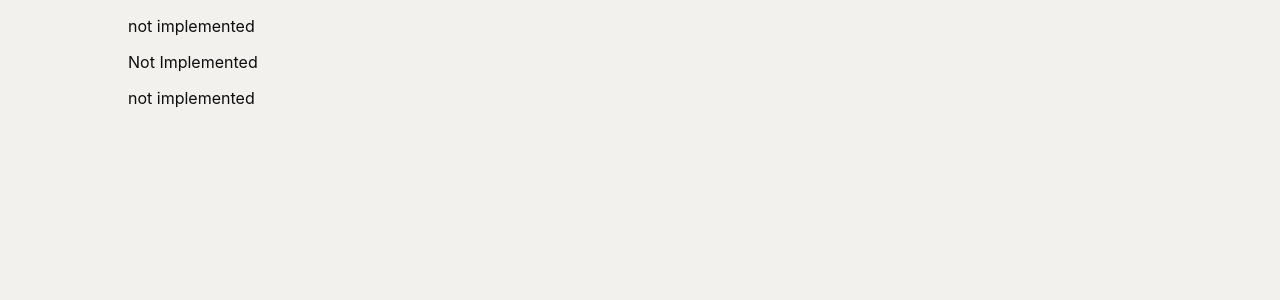
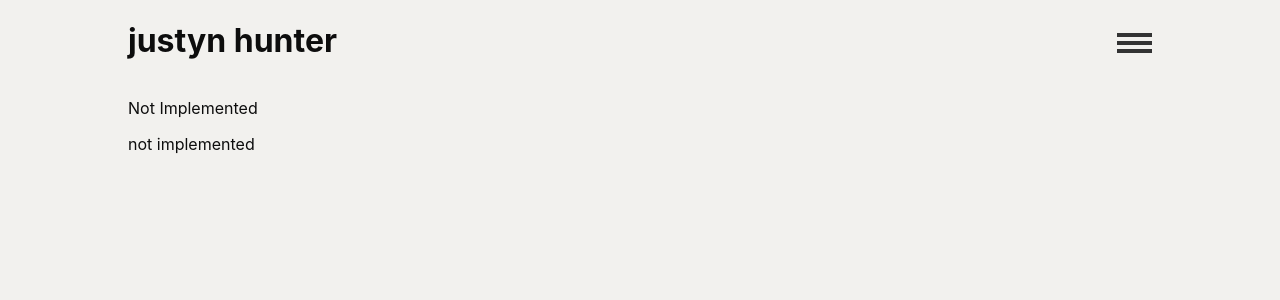
Before and after one commit to justynhunter/photosite, a React (Vite) app: page / in a window 1280 px wide. Shown: the top 300 px of the page. Built offline with nearby package versions, Linux system fonts and the light colour scheme.

Commit message:
add header and nav components

```diff
--- a/src/components/header/index.tsx
+++ b/src/components/header/index.tsx
@@ -1,3 +1,11 @@
+import { Nav } from "@components/nav";
+import styles from "./style.module.css";
+
 export function Header() {
-    return <p>not implemented</p>;
+    return (
+        <div className={styles.container}>
+            <h1>justyn hunter</h1>
+            <Nav />
+        </div>
+    );
 }
--- /dev/null
+++ b/src/components/header/style.module.css
@@ -0,0 +1,5 @@
+.container {
+    display: flex;
+    justify-content: space-between;
+    align-items: center;
+}
--- /dev/null
+++ b/src/components/nav/index.tsx
@@ -0,0 +1,50 @@
+import { Project } from "@lib/types";
+import { useRef, useState } from "react";
+import { NavLink } from "react-router";
+import styles from "./style.module.css";
+
+export type NavProps = {
+    projects: Project[];
+};
+
+export function Nav({ projects }: NavProps) {
+    const navMenuRef = useRef<HTMLElement>(null);
+    const [menuOpen, setMenuOpen] = useState(false);
+
+    function onNavClick() {
+        if (menuOpen) {
+            navMenuRef.current?.classList.remove(styles.show);
+        } else {
+            navMenuRef.current?.classList.add(styles.show);
+        }
+
+        setMenuOpen(!menuOpen);
+    }
+
+    return (
+        <div className={styles.container}>
+            <button
+                type="button"
+                className={styles.navButton}
+                onClick={onNavClick}
+            >
+                <div className={styles.bar}></div>
+                <div className={styles.bar}></div>
+                <div className={styles.bar}></div>
+            </button>
+            <nav className={styles.nav} ref={navMenuRef}>
+                work
+                <div className={styles.projectMenu}>
+                    {projects
+                        && projects.map((project) => (
+                            <NavLink key={project.slug} to={`/${project.slug}`}>
+                                {project.title}
+                            </NavLink>
+                        ))}
+                </div>
+                <NavLink to="/about">about</NavLink>
+                <NavLink to="/contact">contact</NavLink>
+            </nav>
+        </div>
+    );
+}
--- /dev/null
+++ b/src/components/nav/style.module.css
@@ -0,0 +1,82 @@
+.container {
+    position: relative;
+}
+
+.nav {
+    display: none;
+    flex-direction: column;
+    gap: var(--gap);
+
+    &.show {
+        display: flex;
+        position: absolute;
+        top: calc(60px + var(--header-height));
+        left: 0;
+        z-index: 2;
+
+        background-color: var(--background-color);
+
+        width: 90%;
+        height: 80%;
+
+        padding: 24px;
+    }
+
+    a {
+        display: block;
+        color: var(--color-black);
+        text-decoration: none;
+
+        &:hover {
+            color: var(--color-highlight);
+        }
+    }
+}
+
+.navButton {
+    all: unset;
+    display: flex;
+    flex-direction: column;
+    justify-content: space-around;
+    gap: 4px;
+    margin-top: 4px;
+
+    &:has(+ nav.show) {
+        .bar {
+            &:nth-child(1) {
+                transform: translate(0, 8px) rotate(-45deg);
+            }
+
+            &:nth-child(2) {
+                opacity: 0;
+            }
+
+            &:nth-child(3) {
+                transform: translate(0, -8px) rotate(45deg);
+            }
+        }
+    }
+
+    .bar {
+        width: 35px;
+        height: 4px;
+        background-color: #333;
+        transition: 0.4s;
+    }
+}
+
+@media (min-width: 425px) {
+    .nav.show {
+        position: absolute;
+        top: unset;
+        left: unset;
+        right: 8%;
+
+        width: unset;
+        height: unset;
+
+        padding: 32px;
+
+        font-size: var(--font-size-xlarge);
+    }
+}
```
